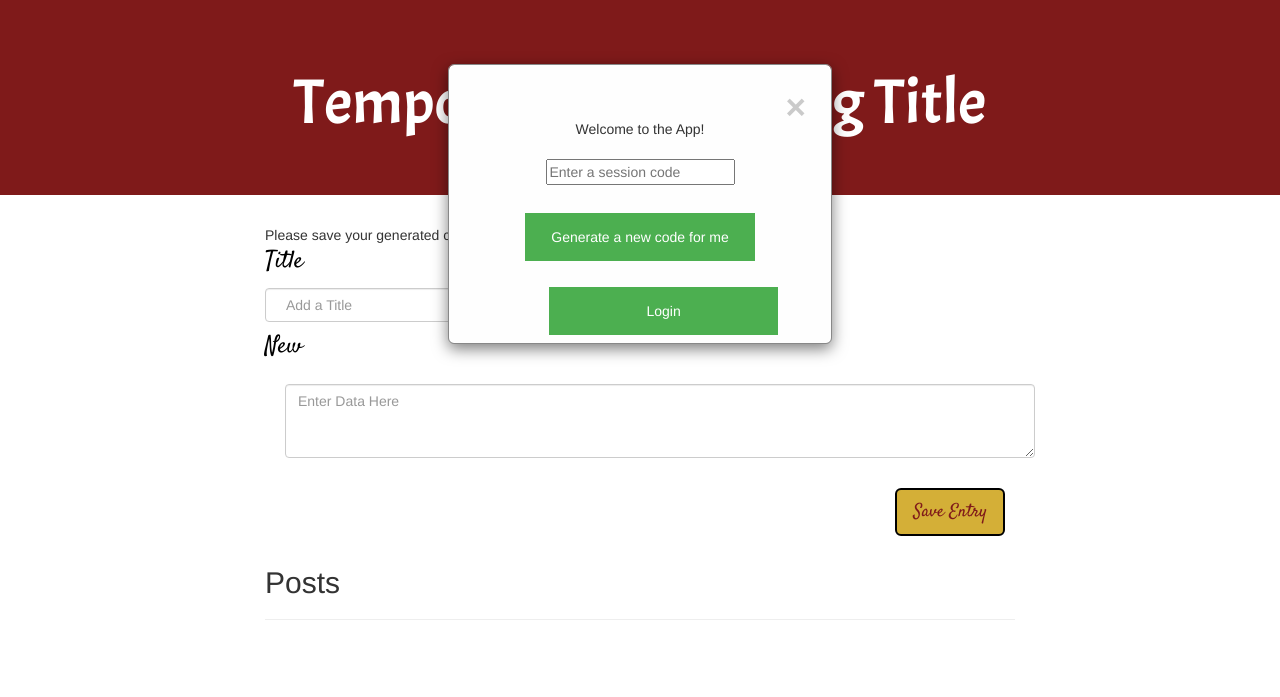
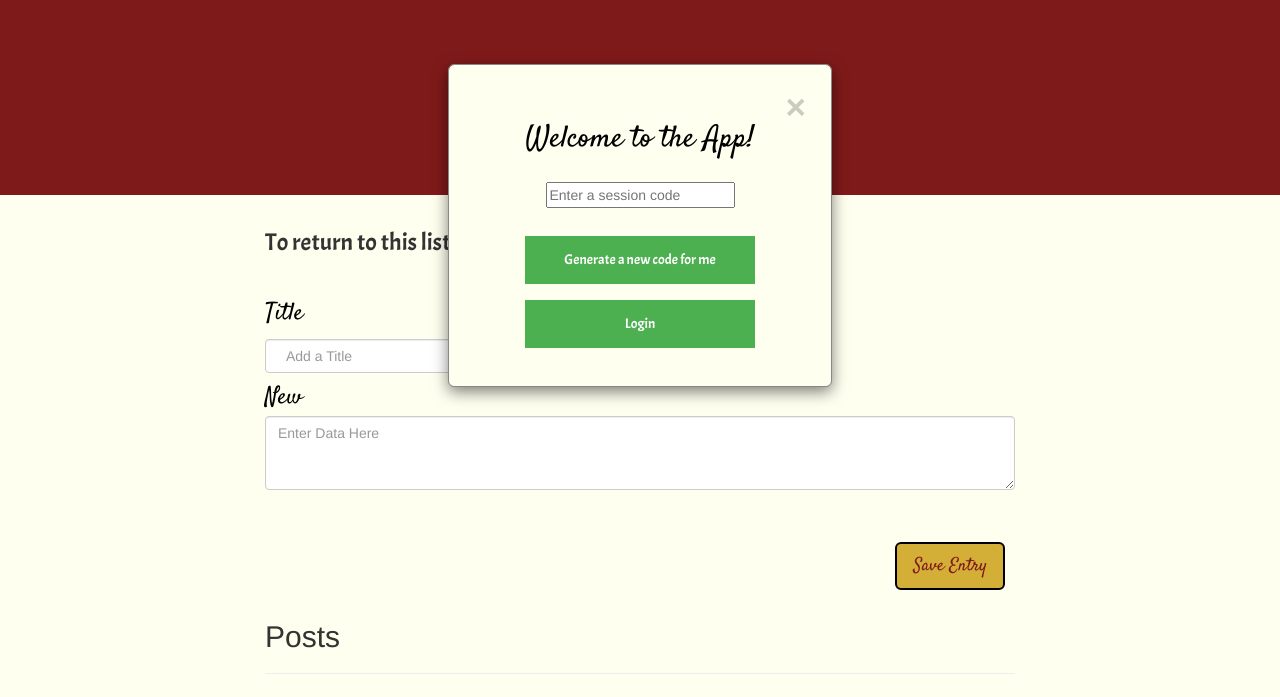
Before and after one commit to Superunknown1103/List-App, a website: page app/public/index.html in a window 1280 px wide. Drawn offline with nearby package versions, Linux system fonts and the light colour scheme; a web font is replaced by a local one.

Commit message:
Unsuccessful attempt at getting ?code= parameter to work

```diff
--- a/app/models/post.js
+++ b/app/models/post.js
@@ -18,7 +18,7 @@ var Post = sequelize.define("post", {
   },
   created_at: {
     type: Sequelize.DATE
-  }
+  },
 }, {
   timestamps: false
 });
--- a/app/public/css/style.css
+++ b/app/public/css/style.css
@@ -4,10 +4,26 @@
     background-color: #FFF8DC;
   }
 
+  body {
+      background-color: ivory;
+  }
+
   .cool-font {
     font-family: 'Satisfy', sans-serif;
     font-size: 24px;
     color: black;
+  }
+
+  .cool-font2 {
+    font-family: 'Acme', cursive;
+    font-size: 24px;
+    margin-bottom: 5%;
+  }
+
+  .form-control{
+      display: inline-block;
+      margin: 0 auto;
+      margin-bottom: 5%;
   }
 
   .jumbotron {
@@ -56,10 +72,19 @@
     color: white;
     padding: 14px 20px;
     margin: 8px 0;
-    margin-left: 100px;
+    margin-left: 0px;
     border: none;
     cursor: pointer;
     width: 60%;
+    display: inline;
+    font-family: 'Acme', cursive;
+}
+
+#welcome{
+    font-family: 'Satisfy', cursive;
+    font-size: 30px;
+    color: black;
+
 }
 
 .hexbtn {
@@ -71,10 +96,13 @@
     border: none;
     cursor: pointer;
     width: 60%;
+    display: inline;
+    font-family: 'Acme', cursive;
 }
 
 .radio{
   text-align: center;
+  background-color: ivory;
 }
 
 .modalButton:hover {
@@ -105,11 +133,12 @@ img.avatar {
     padding: 16px;
     padding-left: 16px;
 
+
 }
 
 /* Modal Content/Box */
 .modal-content {
-    background-color: #fefefe;
+    background-color: ivory;
     margin: 5% auto 15% auto; /* 5% from the top, 15% from the bottom and centered */
     border: 1px solid #888;
     width: 30%; /* Could be more or less, depending on screen size */
--- a/app/public/index.html
+++ b/app/public/index.html
@@ -1,8 +1,8 @@
 <!DOCTYPE html>
 <html lang="en-us">
   <head>
-    <meta charset="UTF-8">
-    <title>Temporarily Removing Title</title>
+    <meta charset="UTF-16">
+    <title>This List</title>
     <!-- JQuery -->
     <script src="https://code.jquery.com/jquery-3.2.1.js" integrity="sha256-DZAnKJ/6XZ9si04Hgrsxu/8s717jcIzLy3oi35EouyE=" crossorigin="anonymous"></script>
     <!-- Bootstrap CSS -->
@@ -34,26 +34,27 @@
 
                                 <div class="modalContainer">
                                 <div class="radio">
-                                  <div>Welcome to the App!</div>
+                                  <div id="welcome">Welcome to the App!</div>
                                 <input id="loginCode" placeholder="Enter a session code" name="code">
                                 <button class="hexbtn" id="hexgenerate">Generate a new code for me</button>
-                                </div>
 
                                 <button class="modalButton" id="loginSubmit" type="submit">Login</button>
+                              </div>
+
                                  </div>
                                 </div>
 
                                 </form>
                                 </div>
     <div class="jumbotron">
-      <h1 class="text-center">Temporarily Removing Title</h1>
+      <h1 class="text-center">This List</h1>
     </div>
 
     <div class="container">
         <div id="nameBox"></div>
       <div class="row">
         <div class="col-sm-8 col-sm-offset-2">
-            <div>Please save your generated code: </div><span id="hexcode"></span>
+            <div class="cool-font2">To return to this list, please save your generated code:  <span id="hexcode"></span></div>
           <p class="cool-font">Title</p>
           <input class="form-control" type="text" id="author" placeholder="Add a Title">
           <br>
@@ -82,7 +83,6 @@
           });
       });
 </script>
-<!-- Native JS Files -->
 <script type="text/javascript" src="js/post.js"></script>
   </body>
 </html>
--- a/app/public/js/post.js
+++ b/app/public/js/post.js
@@ -36,6 +36,23 @@ $(document).ready(function () {
       $("#post-box").val("");
     });
 
+    function hexgenerate() {
+      var codeString = randomString(32, '0123456789abcdef');
+      console.log(codeString);
+      // printing of generated code
+      $("#hexcode").html(codeString);
+      // closing of modal
+      $('#id01').hide();
+      // function to produce randomString
+      function randomString(length, chars) {
+        var result = '';
+        for (var i = length; i > 0; --i) result += chars[Math.floor(Math.random() * chars.length)];
+        return result;
+      };
+      // window.hexcode = $("#hexcode").html();
+      // console.log(window.hexcode);
+    };
+
     // Random Hexadecimal code generation
 // =============================================================
 $("#hexgenerate").on('click', function hexgenerate() {
@@ -56,6 +73,16 @@ $("#hexgenerate").on('click', function hexgenerate() {
     // console.log(window.hexcode);
   });
   });
+  // Function for ?code= parameter grabbing existing code
+  function oldcode(){
+  $("#hexcode").html(oldcode);
+  // closing of modal
+  $('#id01').hide();
+  console.log(oldcode);
+  window.hexcode = $("#hexcode").html();
+  Hex = window.hexcode;
+  };
+
   // Function for grabbing an existing code
   $("#loginSubmit").on("click", function send() {
 
@@ -77,6 +104,7 @@ $.get("/api/" + Hex, function(data) {
           row.append("<p>" + data[i].author + " data: </p>");
           row.append("<p>" + data[i].body + "</p>");
           row.append("<p>At " + moment(data[i].created_at).format("h:mma on dddd") + "</p>");
+          row.append("<span class='close' title='Close Modal'>&times;</span>");
 
           $("#post-area").prepend(row);
 
```
Also changed, not shown: app/routes/api-routes.js (+4 -3 lines), app/routes/html-routes.js (added, +23 -0 lines), server.js (+5 -2 lines), README.md.
